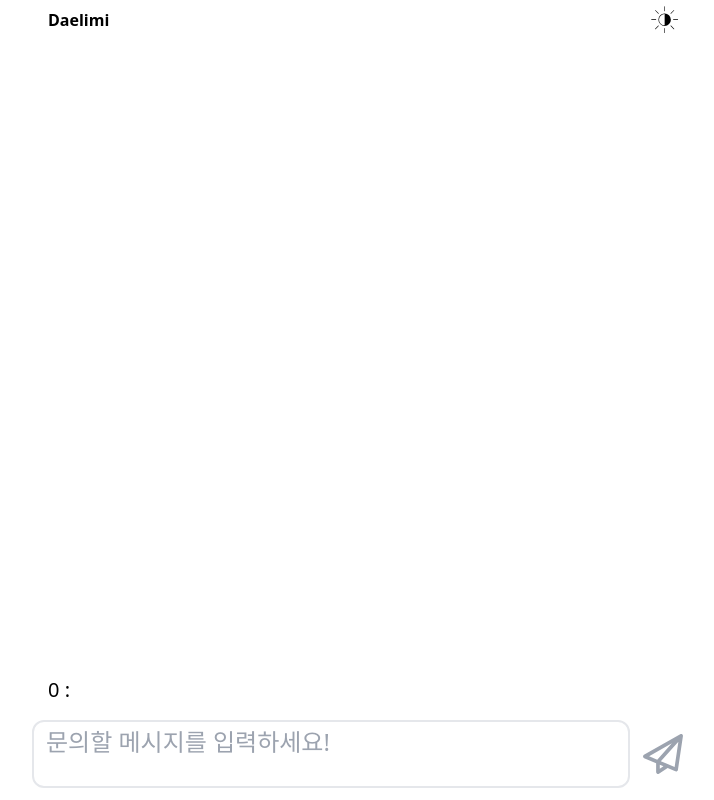
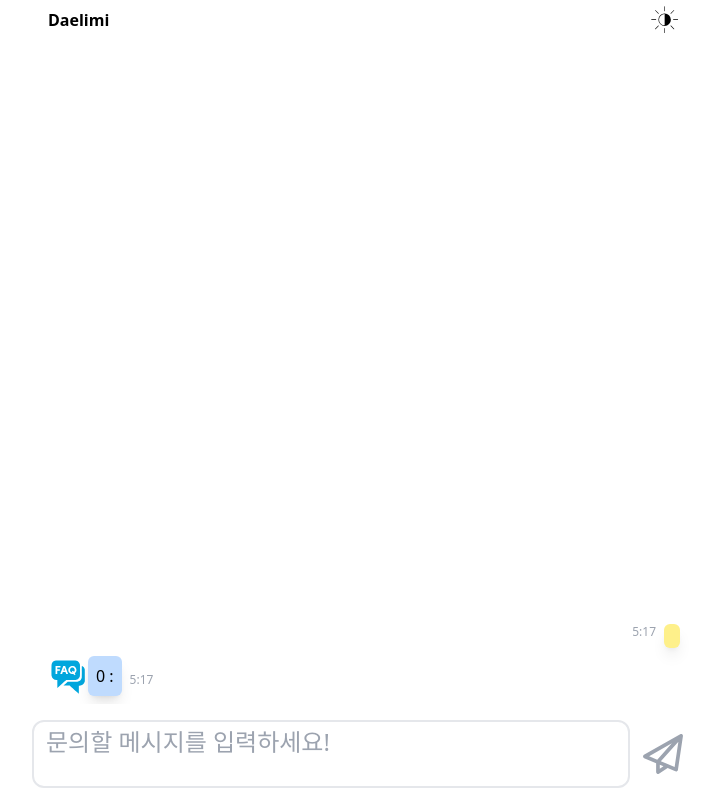
Before and after one commit to SOPLAY/Daelimi, a Next.js app: page / in a window 1280 px wide. Both pictures are taken after a click on the element 938 px from the left and 754 px from the top of the page. Shown: the whole page, without its empty margins (276-990 px from the left). Built offline with nearby package versions, Linux system fonts and the light colour scheme.

Commit message:
[ chatingDesign ADD ] (components/ChatingView.js , components/chatingView/ChatingMessageBox.js . .prettierrc ) 채팅 디자인 => 컴포넌트 분리 및 프리티어 정렬 기준 변경

```diff
--- a/components/ChatingView.js
+++ b/components/ChatingView.js
@@ -1,5 +1,6 @@
 import { useRecoilValue } from "recoil";
 import { chatLogsAtom } from "../core/atom/atomChatLogs";
+import ChatingMessageBox from "./chatingView/ChatingMessageBox";
 
 export default function ChatingView() {
   let chatlog = useRecoilValue(chatLogsAtom);
@@ -9,14 +10,12 @@ export default function ChatingView() {
       <div className="flex flex-col-reverse overflow-auto h-full">
         <div className="px-5 ">
           {chatlog.map((value, index) => (
-            <div
+            <ChatingMessageBox
               key={index}
-              className={`dark:text-white duration-500 flex ${
-                value.user && "justify-end"
-              }`}
-            >
-              <div className="text-xl">{value.message}</div>
-            </div>
+              user={value.user}
+              message={value.message}
+              time={value.time}
+            />
           ))}
         </div>
       </div>
--- /dev/null
+++ b/components/chatingView/ChatingMessageBox.js
@@ -0,0 +1,24 @@
+import Logo from "../../public/image/ico.svg";
+export default function ChatingMessageBox({ user, message, time }) {
+  return (
+    <div className={`flex mt-2 ml-i mb-2 ${user && "justify-end"}`}>
+      <div className={`flex ${user || "flex-row-reverse"}`}>
+        <div className={`flex justify-center items-end mx-2 mb-2 text-gray-400 text-xs`}>
+          {time}
+        </div>
+
+        <div
+          className={`max-w-xs rounded-md p-2 shadow-lg ${user ? "bg-yellow-200" : "bg-blue-200"} `}
+        >
+          {message}
+        </div>
+
+        {user || (
+          <div className="flex justify-center items-start ">
+            <Logo width={40} height={40} />
+          </div>
+        )}
+      </div>
+    </div>
+  );
+}
```
Also changed, not shown: 1 other file (tests, documents, lock files or other folders).
